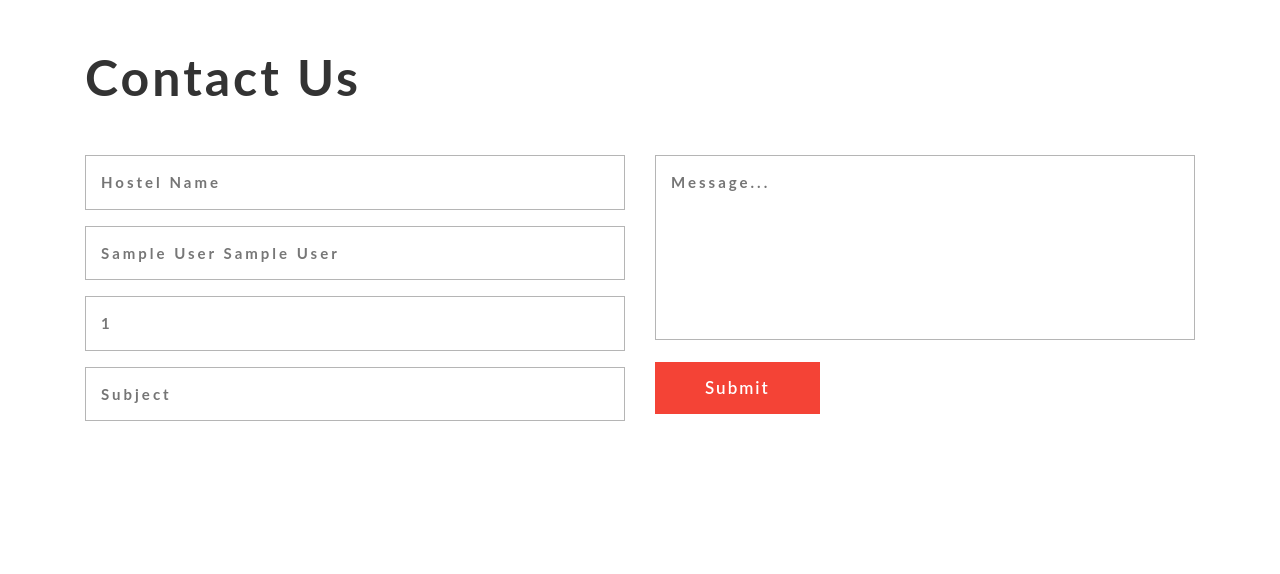
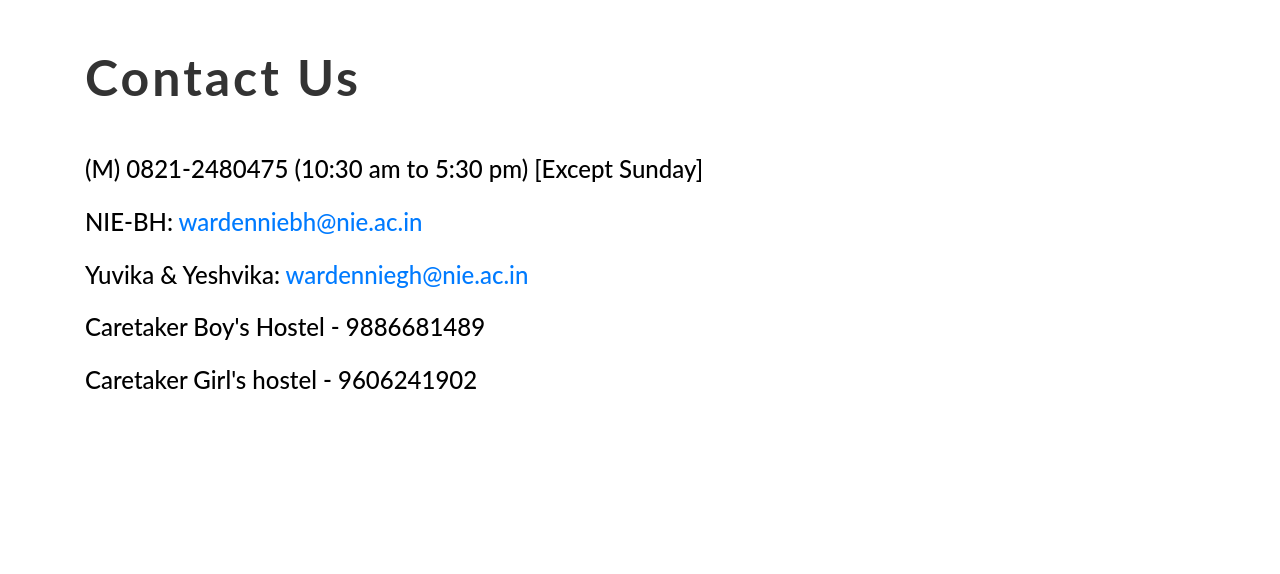
Before and after one commit to AyushGarg848/hostel-management, a PHP site: page /contact.php in a window 1280 px wide. Shown: the part 226-800 px from the top of the page. Run offline with PHP 8.4, Linux system fonts and the light colour scheme; the visitor is signed in with stand-in values (Sample User, id 1).

Commit message:
Modified Contact us

```diff
--- a/admin.php
+++ b/admin.php
@@ -62,9 +62,6 @@
 					</li>
 					<li class="nav-item">
 						<a class="nav-link" href="allocate_room.php">Allocate Rooms</a>
-					</li>
-					<li class="nav-item">
-						<a class="nav-link" href="message_hostel_manager.php">Messages Received</a>
 					</li>
 					<li class="dropdown nav-item" style="width:200px">
 						<a href="#" class="dropdown-toggle nav-link" data-toggle="dropdown">Rooms
--- a/contact.php
+++ b/contact.php
@@ -84,40 +84,19 @@
 <section class="contact py-5">
 	<div class="container">
 		<h2 class="heading text-capitalize mb-sm-5 mb-4"> Contact Us </h2>
-			<div class="mail_grid_w3l">
-				<form action="contact.php" method="post">
-					<div class="row">
-						<div class="col-md-6 contact_left_grid" data-aos="fade-right">
-							<div class="contact-fields-w3ls">
-								<input type="text" name="hostel_name" placeholder="Hostel Name" required="">
-							</div>
-							<div class="contact-fields-w3ls">
-								<input type="text" name="name" placeholder="Name" value="<?php echo $_SESSION['fname']." ".$_SESSION['lname']; ?>" required="">
-							</div>
-							<div class="contact-fields-w3ls">
-								<input type="text" name="rol_no" placeholder="Roll Number" value="<?php echo $_SESSION['roll']; ?>" required="">
-							</div>
-							<div class="contact-fields-w3ls">
-								<input type="text" name="subject" placeholder="Subject" required="">
-							</div>
-						</div>
-						<div class="col-md-6 contact_left_grid" data-aos="fade-left">
-							<div class="contact-fields-w3ls">
-								<textarea name="message" placeholder="Message..." required=""></textarea>
-							</div>
-							<input type="submit" name="submit" value="Submit">
-						</div>
-					</div>
-
-				</form>
-			</div>
-
-	</div>
+		<div style="color:black">
+		<h4>(M) 0821-2480475 (10:30 am to 5:30 pm) [Except Sunday]</h5>
+		<br>
+		<h4>NIE-BH: <a href="mailto:wardenniebh@nie.ac.in">wardenniebh@nie.ac.in</a></h5>
+		<br>
+		<h4>Yuvika & Yeshvika: <a href="mailto:wardenniegh@nie.ac.in">wardenniegh@nie.ac.in</a></h5>
+		<br>
+		<h4>Caretaker Boy's Hostel - 9886681489</h5>
+		<br>
+		<h4>Caretaker Girl's hostel - 9606241902</h5>
+		</div>
 </section>
 <!-- //contact -->
-
-
-
 
 <!-- js-scripts -->
 
@@ -161,38 +140,3 @@
 
 </body>
 </html>
-
-<?php
-if(isset($_POST['submit'])){
-	/*echo "<script type='text/javascript'>alert('hello')</script>";*/
-	$subject = $_POST['subject'];
-	$message = $_POST['message'];
-	$hostel_name = $_POST['hostel_name'];
-
-    $query7 = "SELECT * FROM Hostel WHERE Hostel_name = '$hostel_name'";
-    $result7 = mysqli_query($conn,$query7);
-    $row7 = mysqli_fetch_assoc($result7);
-    $hostel_id = $row7['Hostel_id'];
-
-    $query6 = "SELECT * FROM Hostel_Manager WHERE Hostel_id = '$hostel_id'";
-    $result6 = mysqli_query($conn,$query6);
-    $row6 = mysqli_fetch_assoc($result6);
-    $hos_man_user = $row6['Hostel_man_id'];
-
-	$roll = $_SESSION['roll'];
-
-    $today_date =  date("Y-m-d");
-    $time = date("h:i A");
-
-	$query = "INSERT INTO Message (sender_id,receiver_id,hostel_id,subject_h,message,msg_date,msg_time) VALUES ('$roll','$hos_man_id','$hostel_id','$subject','$message','$today_date','$time')";
-    $result = mysqli_query($conn,$query);
-    if($result){
-         echo "<script type='text/javascript'>alert('Message sent Successfully!')</script>";
-    }
-    else{
-         echo "<script type='text/javascript'>alert('Error!! Please try again.')</script>";
-   }
-  }
-
-
-?>
```
